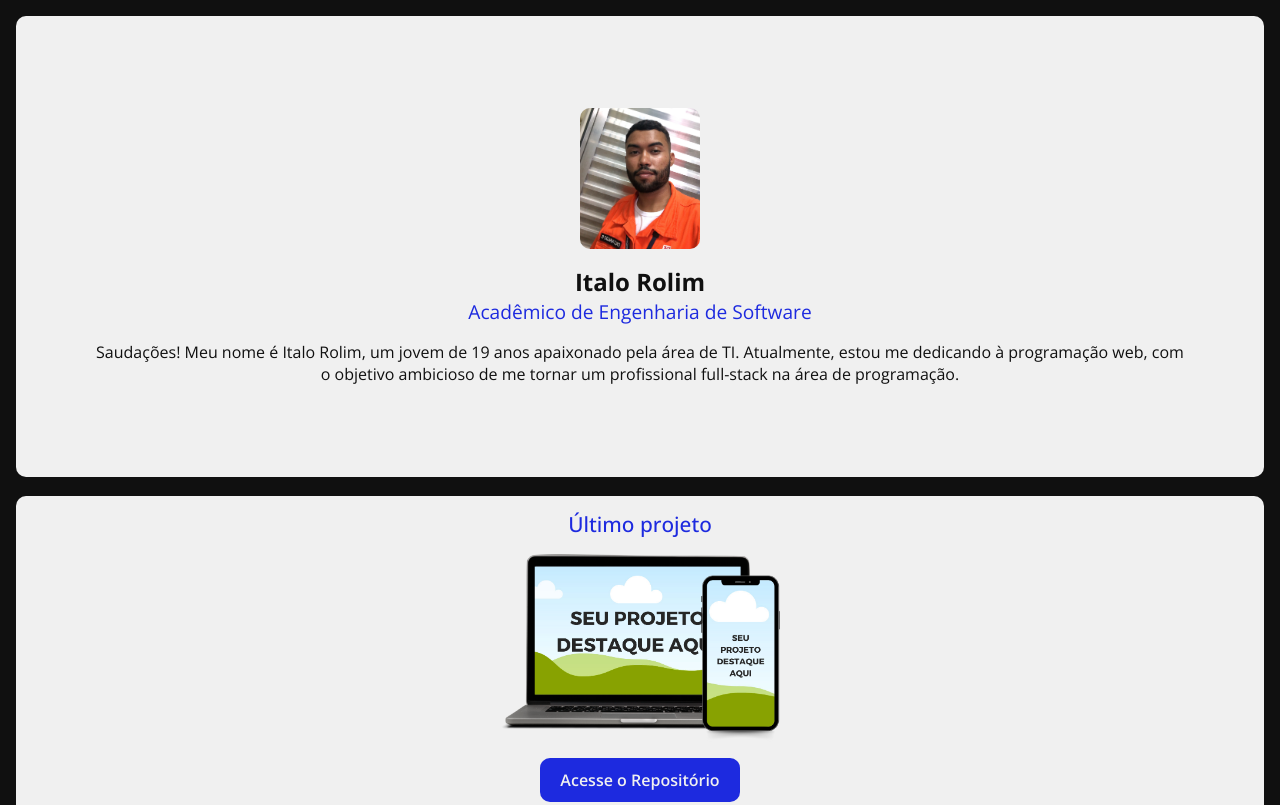
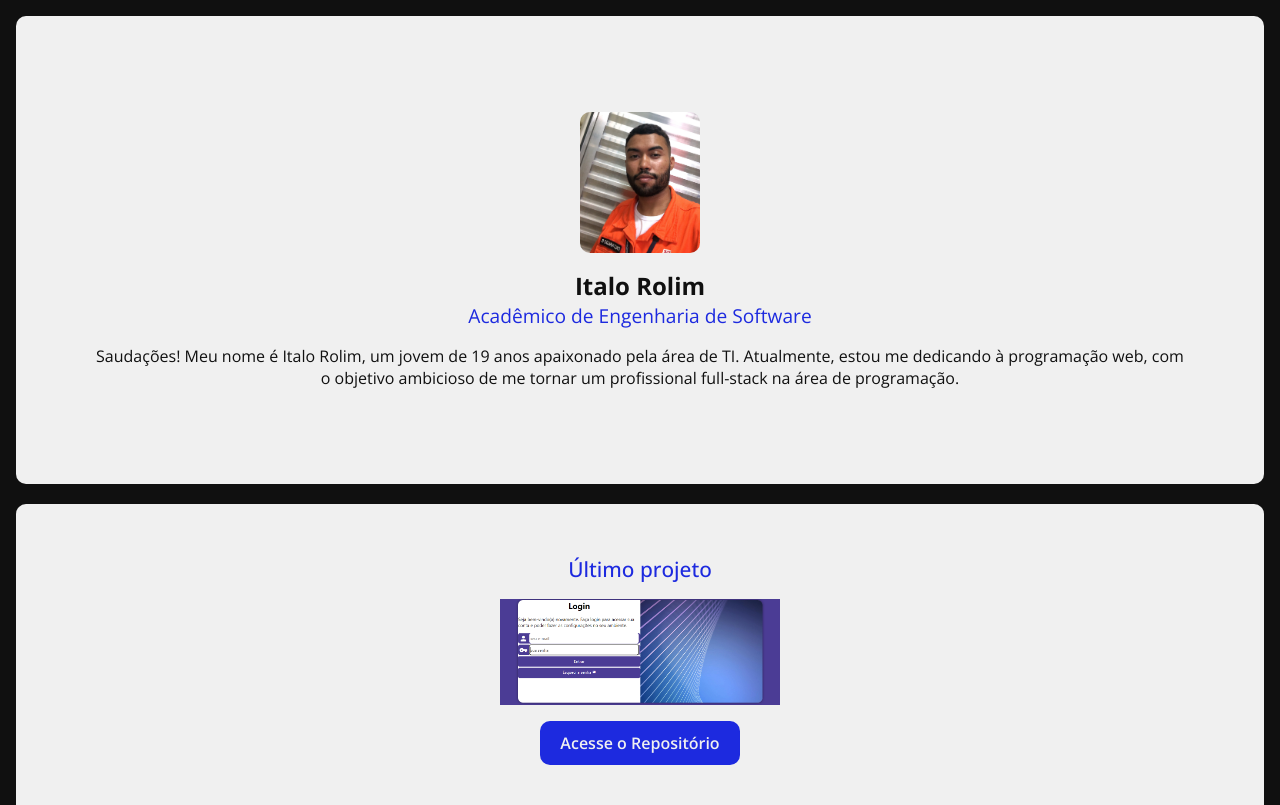
Before and after one commit to ItaloRolim/portfolio-social-media, a plain HTML site: page index.html in a window 1280 px wide. Shown: the top 805 px of the page. Drawn offline with nearby package versions, Linux system fonts and the light colour scheme.

Commit message:
atualização de imagens

```diff
--- a/index.html
+++ b/index.html
@@ -40,7 +40,7 @@
                 <div class="content-projeto">
                     <span class="text-projeto">Último projeto</span>
                     <div class="img-projeto">
-                        <img src="image/seu-projeto-destaque.png" alt="projeto">
+                        <img src="image/tela-projeto-login.png" alt="projeto">
                     </div>
                     <div class="btn-projeto">
                         <a href="https://github.com/ItaloRolim/projeto-login" class="btn" target="_blank">Acesse o Repositório</a>
@@ -123,7 +123,7 @@
                         <a href="#">+55 99 98422-7040 👇</a>
                     </div>
                     <div class="btn-contato">
-                        <a href="https://api.whatsapp.com/send?phone=5599984227040&text=Sauda%C3%A7%C3%A3o!" target="_blank" class="btn2">Fale comigo agora!</a>
+                            <a  href="https://api.whatsapp.com/send?phone=5599984227040&text=Sauda%C3%A7%C3%A3o!" target="_blank" class="btn2">Fale comigo agora!</a>
                     </div>
                 </div>
             </div>
```
Also changed, not shown: image/favicon.ico (renamed from image/Github-Octicons-Code-review-24.512.ico), image/seu-projeto-destaque.png (deleted), image/tela-projeto-login.png (added).
